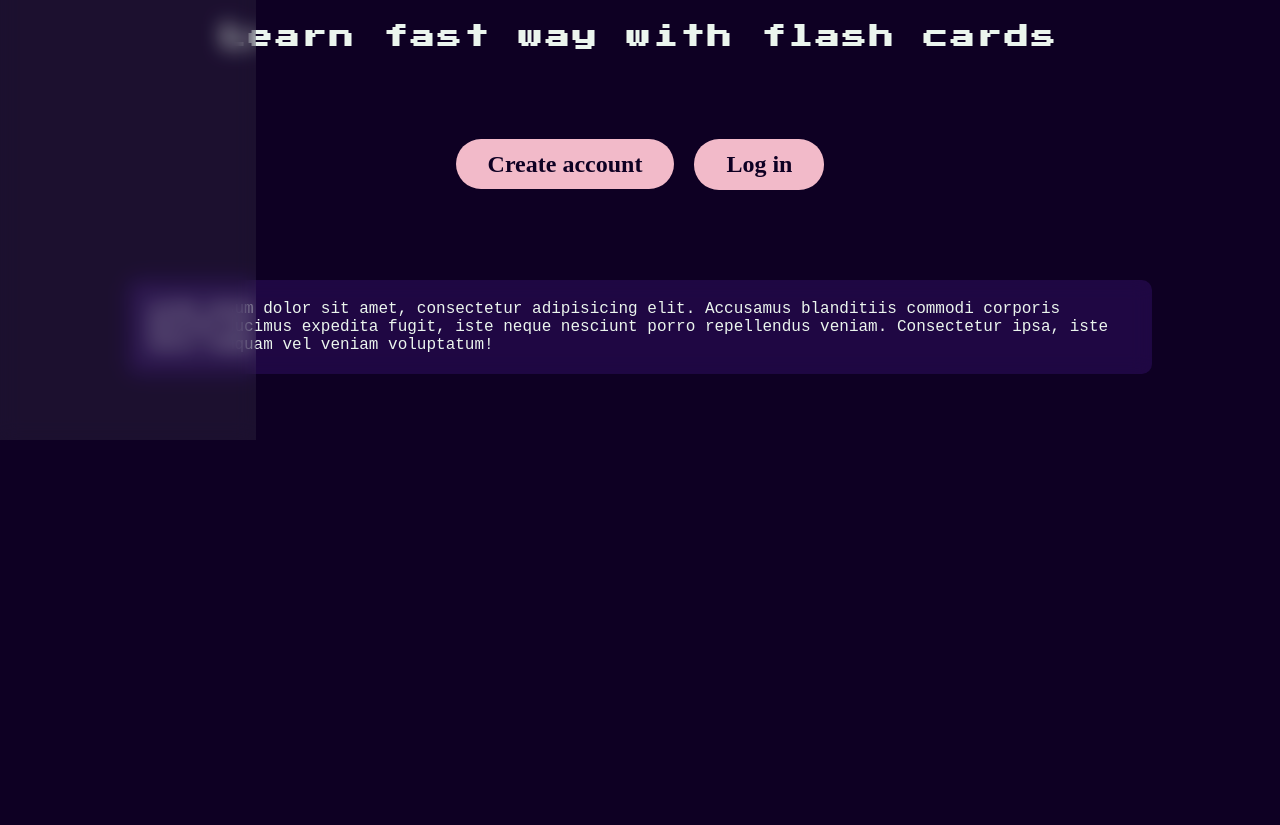
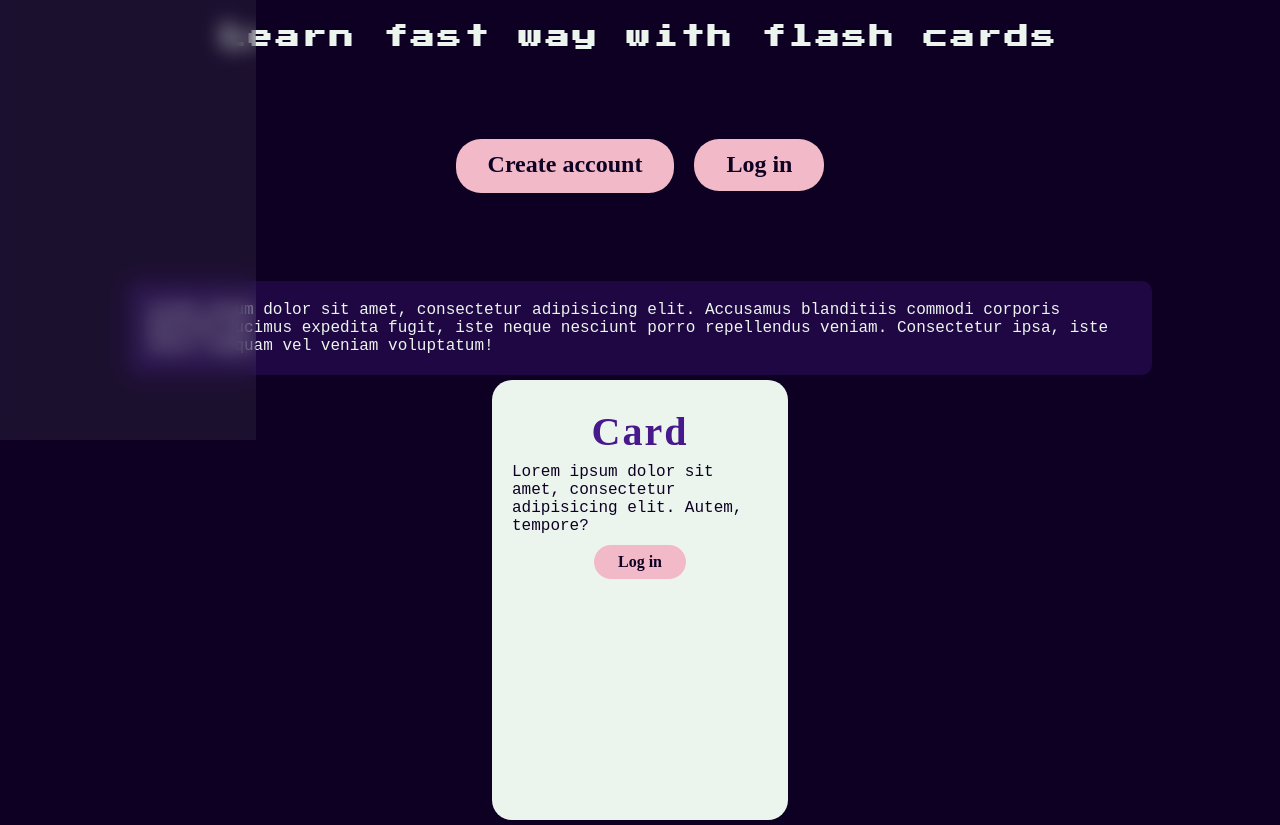
Before and after one commit to Paavkaa/Flash-cards, a React (Create React App) app: page / in a window 1280 px wide. Shown: the part 360-1185 px from the top of the page. Before the commit the page ends 800 px from the top, so only its background shows below. Built offline with nearby package versions, Linux system fonts and the light colour scheme; a web font is replaced by a local one.

Commit message:
Card with flip animation

```diff
--- a/src/home/home.tsx
+++ b/src/home/home.tsx
@@ -2,6 +2,7 @@ import React from 'react';
 import FloatingLines from "../utils/background";
 import Nav from "../utils";
 import "./style.css";
+import Card from "../utils/card";
 
 export default function Home() {
     return (
@@ -28,6 +29,8 @@ export default function Home() {
                 ducimus expedita fugit, iste neque nesciunt porro repellendus veniam. Consectetur ipsa, iste natus
                 numquam vel veniam voluptatum!
             </div>
+
+            <Card />
         </div>
     );
 }
--- a/src/home/style.css
+++ b/src/home/style.css
@@ -23,3 +23,32 @@
 
     margin-bottom: 5vh;
 }
+
+.Card {
+    background: var(--primary);
+
+    display: flex;
+
+    justify-content: start;
+    align-items: center;
+
+    flex-direction: column;
+
+    width: 20vw;
+    height: 50vh;
+
+    padding: 20px;
+    margin: 5px;
+
+    border-radius: 20px;
+}
+
+.Card h3 {
+    color: var(--secondary-background);
+    font-size: 2.5rem;
+    margin: 0.5rem 0;
+}
+
+.Card p, span, label {
+    color: var(--primary-background);
+}
--- a/src/index.css
+++ b/src/index.css
@@ -79,23 +79,30 @@ a:hover {
 
 .SmallButton:hover, .MediumButton:hover, .LargeButton:hover {
   background: var(--submit);
+  color: var(--primary-background);
 }
 
 .SmallButton {
-  padding: 8px 24px;
+  padding: 8px 24px 10px;
   border-radius: 20px;
+
+  height: 1rem;
 }
 
 .MediumButton {
   font-size: 1.5rem;
 
-  padding: 12px 32px;
+  padding: 12px 32px 16px;
   border-radius: 25px;
+
+  height: 1.5rem;
 }
 
 .LargeButton {
   font-size: 2rem;
 
-  padding: 16px 48px;
+  padding: 16px 48px 20px;
   border-radius: 50px;
+
+  height: 2rem;
 }
--- /dev/null
+++ b/src/utils/card.tsx
@@ -0,0 +1,30 @@
+import React, {useState} from 'react';
+import {animated, useSpring} from 'react-spring';
+import './styles.css'
+
+export default function Card() {
+    // State to track whether the card is flipped
+    const [isFlipped, setIsFlipped] = useState(false);
+
+    // Spring animation definitions
+    const { transform, /*opacity*/ } = useSpring({
+        /*opacity: isFlipped ? 1 : 0,*/
+        transform: `perspective(600px) rotateY(${isFlipped ? 180 : 0}deg)`,
+        config: { mass: 5, tension: 500, friction: 80 },
+    });
+
+    // Function to flip the card
+    const toggleFlip = () => setIsFlipped(!isFlipped);
+
+    return (
+        <animated.div
+            className="Card"
+            style={{ transform, cursor: 'pointer' }}
+            onClick={toggleFlip} // Add click event to toggle the flip state
+        >
+            <h3>Card</h3>
+            <p>Lorem ipsum dolor sit amet, consectetur adipisicing elit. Autem, tempore?</p>
+            <a href="/login" className="SmallButton">Log in</a>
+        </animated.div>
+    );
+}
```
